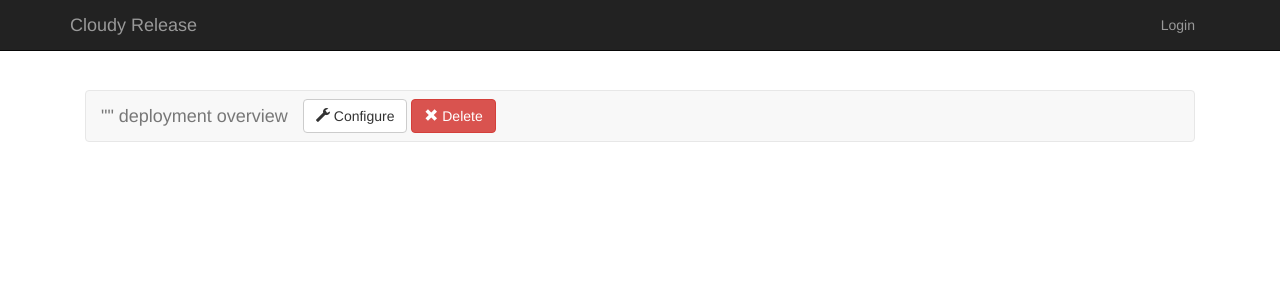
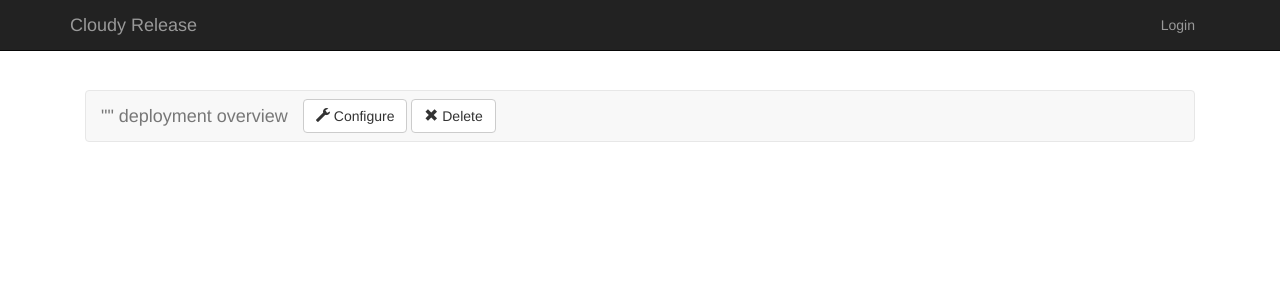
Before and after one commit to flupke/cloudy-release, a Django app: template cloudy/templates/projects/deployment_overview.html in a window 1280 px wide. Shown: the top 300 px of the page. Run offline with Django 3.2, Linux system fonts and the light colour scheme; the template is opened without the code that fills it, so the values that code supplies are empty; some libraries are stand-ins or nearby versions.

Commit message:
cosmetic changes

```diff
--- a/cloudy/templates/base.html
+++ b/cloudy/templates/base.html
@@ -9,7 +9,7 @@
 
     <title>{% block title %}Cloudy Release{% endblock %}</title>
 
-    <link href="{% static 'css/bootstrap.css' %}" rel="stylesheet">
+    <link href="{% static 'css/bootstrap.min.css' %}" rel="stylesheet">
     <link href="{% static 'css/main.css' %}" rel="stylesheet">
   </head>
 
--- a/cloudy/templates/projects/deployment_overview.html
+++ b/cloudy/templates/projects/deployment_overview.html
@@ -9,7 +9,7 @@
     <a href="{% url 'projects_update_deployment' pk=deployment.pk %}" class="btn btn-default">
         <span class="glyphicon glyphicon-wrench"></span> Configure
     </a>
-    <a href="{% url 'projects_delete_deployment' pk=deployment.pk %}" class="btn btn-danger">
+    <a href="{% url 'projects_delete_deployment' pk=deployment.pk %}" class="btn btn-default">
         <span class="glyphicon glyphicon-remove"></span> Delete
     </a>
 </div>
```
